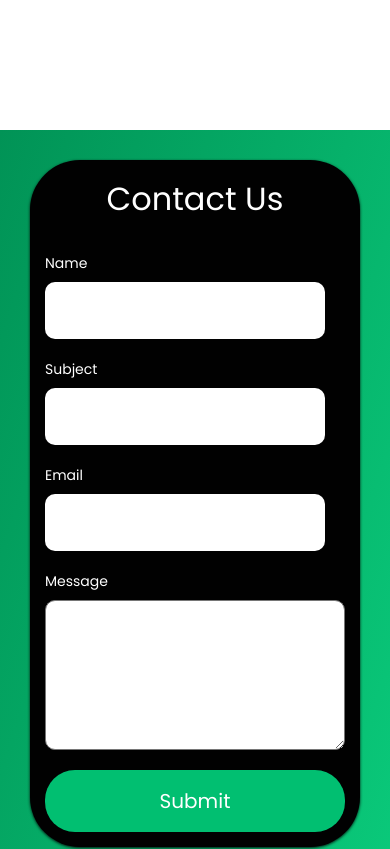
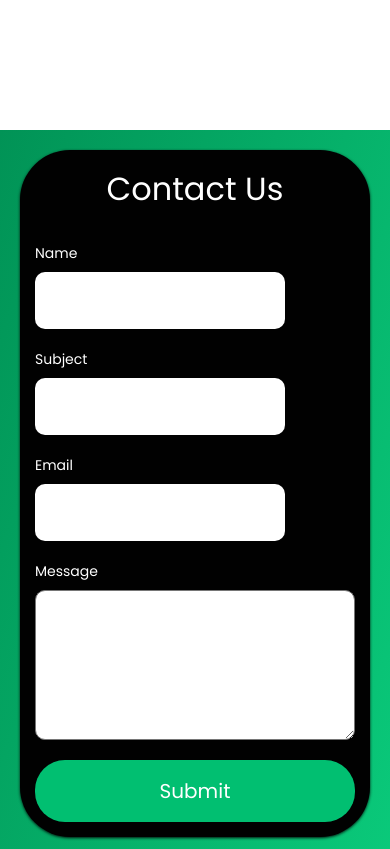
Before and after one commit to Shadyxstep/landform-granite, a React (Create React App) app: page / in a window 390 px wide. Shown: the part 5220-6069 px from the top of the page. Built offline with nearby package versions, Linux system fonts and the light colour scheme.

Commit message:
adjusted input box width  on contact form for smaller devices

```diff
--- a/src/App.css
+++ b/src/App.css
@@ -37,6 +37,10 @@ Landform Logo for NavLogo in Navbar
   }
 
   .form-control {
-    width: 280px;
+    width: 300px;
+  }
+
+  .input {
+    width: 50px;
   }
 }
--- a/src/components/Contact/ContactElements.js
+++ b/src/components/Contact/ContactElements.js
@@ -16,7 +16,7 @@ export const ContactContainer = styled.div`
     );
 
     @media screen and (max-width: 480px) {
-        padding: 30px;
+        padding: 20px;
     }
 `
 
@@ -72,6 +72,10 @@ export const FormInput = styled.input`
     border-radius: 10px;
     font-weight: 800;
     font-size: 16px;
+
+    @media screen and (max-width: 400px) {
+        max-width: 250px;
+    }
 `
 
 export const FormButton = styled.span`
```
